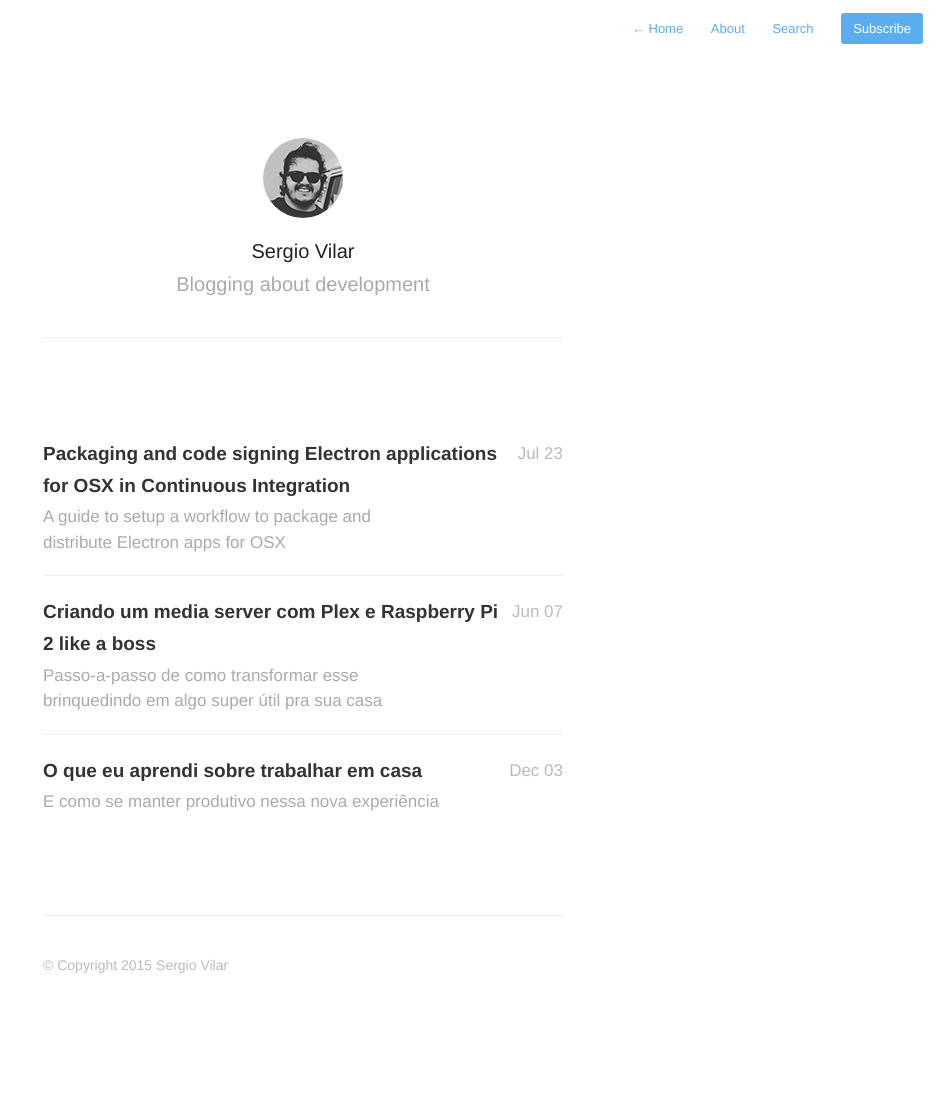
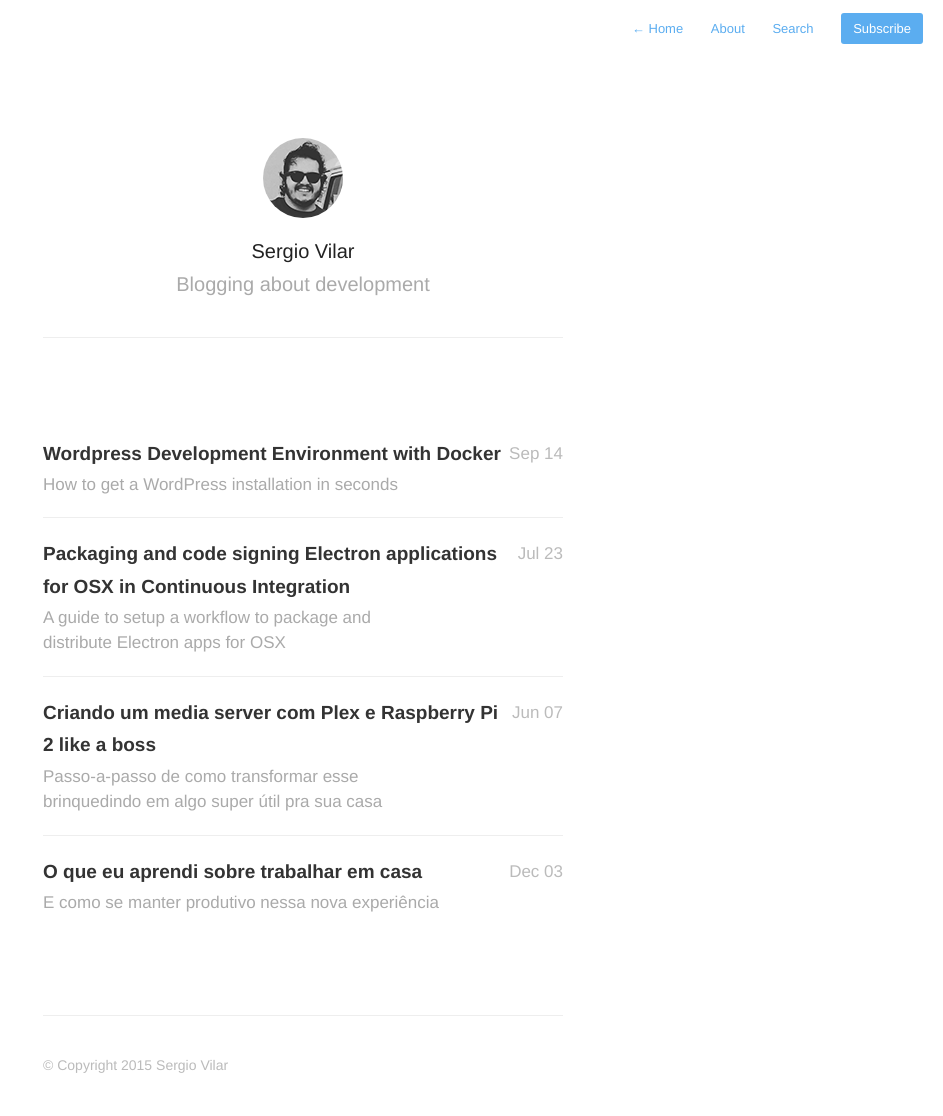
Before and after one commit to sergiopvilar/sergiovilar.github.io, a Jekyll site: the page built from index.html, in a window 1280 px wide. Shown: the whole page, without its empty margins (337-1280 px from the left). Built offline with Jekyll 4.4.1, drawn with Linux system fonts in a browser that asks for light colours; Markdown is read by kramdown in place of the engine named in the settings; the list of posts is cut into pages by our own code; before the commit the page ends 1016 px from its top, so only the background shows below that; part of the change alters nothing that is shown.

Commit message:
Site updated at 2015-09-15 02:07:05 UTC

````diff
--- a/_layouts/default.html
+++ b/_layouts/default.html
@@ -10,6 +10,13 @@
   <link rel="stylesheet" href="/assets/css/style.css">
   <link rel="alternate" type="application/rss+xml" title="My Blog" href="/rss.xml">
   <link rel="stylesheet" href="/vendor/css/obsidian.css">
+
+  <script src="/vendor/js/jquery.min.js"></script>
+  <script src="/vendor/js/angular.min.js"></script>
+  <script src="/assets/js/highlight.js"></script>
+  <script src="/vendor/js/lunr.min.js"></script>
+  <script src="/assets/js/main.js"></script>
+  <script src="/assets/js/search.js"></script>
 
   <meta content="{{ site.name }}" property="og:site_name">
 {% if page.title %}
@@ -71,13 +78,6 @@
     {{ content }}
   </section>
 
-  <script src="/vendor/js/jquery.min.js"></script>
-  <script src="/vendor/js/angular.min.js"></script>
-  <script src="/assets/js/highlight.js"></script>
-  <script src="/vendor/js/lunr.min.js"></script>
-  <script src="/assets/js/main.js"></script>
-  <script src="/assets/js/search.js"></script>
-
   <script>
     (function(i,s,o,g,r,a,m){i['GoogleAnalyticsObject']=r;i[r]=i[r]||function(){
     (i[r].q=i[r].q||[]).push(arguments)},i[r].l=1*new Date();a=s.createElement(o),
--- /dev/null
+++ b/_posts/2015-09-14-wordpress-development-environment.md
@@ -0,0 +1,63 @@
+---
+title:  Wordpress Development Environment with Docker
+date:   2015-09-14 19:00:00
+description: How to get a WordPress installation in seconds
+keywords: php,wordpress,development,environment,docker,vm,virtualization
+category: php,wordpress,docker,setup
+---
+
+WordPress is an awesome CMS but setup a WordPress development environment could be a bit painful.
+
+First of all you need a *LAMP* stack or something similar. Then you need to download a copy of WordPress, copy your theme (or plugin) and finally install WordPress.
+
+Well, fortunately we are in 2015 and someone has invented something to make our life easier:
+
+[Docker](http://docker.io) is a platform that allows the creation of containers to setup development and production environments. So we can turn all that painfull process into a piece of cake.
+
+Let’s do it.
+
+First of all you need to install [Docker Toolbox](https://www.docker.com/toolbox). Docker Toolbok installs all dependencies to use Docker. If are you using Linux, you can install manually.
+
+Create a new docker machine and load his env variables:
+
+		docker-machine create --driver virtualbox dev
+		eval "$(docker-machine env default)"
+
+Create a file named `docker-compose.yml` in your theme’s root:
+
+```yaml
+wordpress:
+  image: wordpress
+  links:
+    - database:mysql
+  ports:
+    - 8080:80
+  working_dir: /var/www/html
+  volumes:
+   - .:/var/www/html/wp-content/themes/my-theme/
+
+database:
+  image: mariadb
+  environment:
+    MYSQL_ROOT_PASSWORD: somepassword
+```
+
+This file says to Docker run two containers: *wordpress* using the `wordpress` image and *database* using the `mariadb` image.
+
+If are you developing a plugin, just need to change the path of the `volumes` option.
+
+With the `docker-compose.yml` file create we are ready to go! Just run:
+
+	docker-compose up
+
+Wait it finishes and open `http://localhost:8080`.
+
+If are you using OSX you need to access the VM directly. To get the machine IP, run:
+
+	docker-machine ip default
+
+Open `http://<machine-ip:8080` and you will see the WordPress setup.
+
+Proceed with WordPress installation, login and activate your theme.
+
+Done! :)
````
